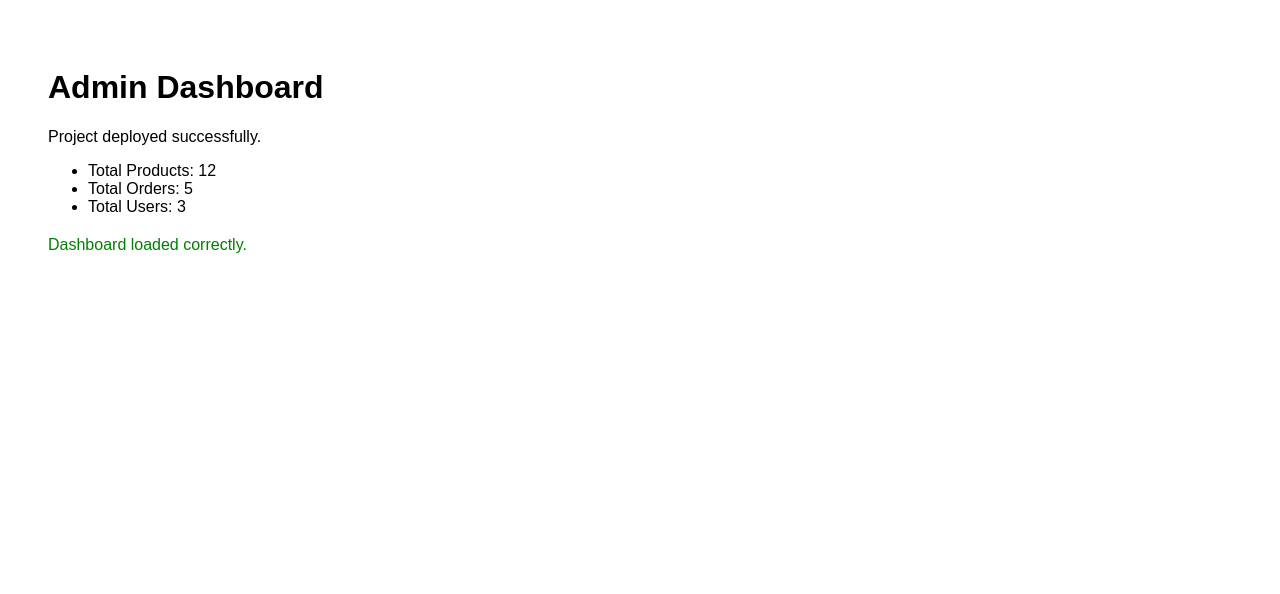
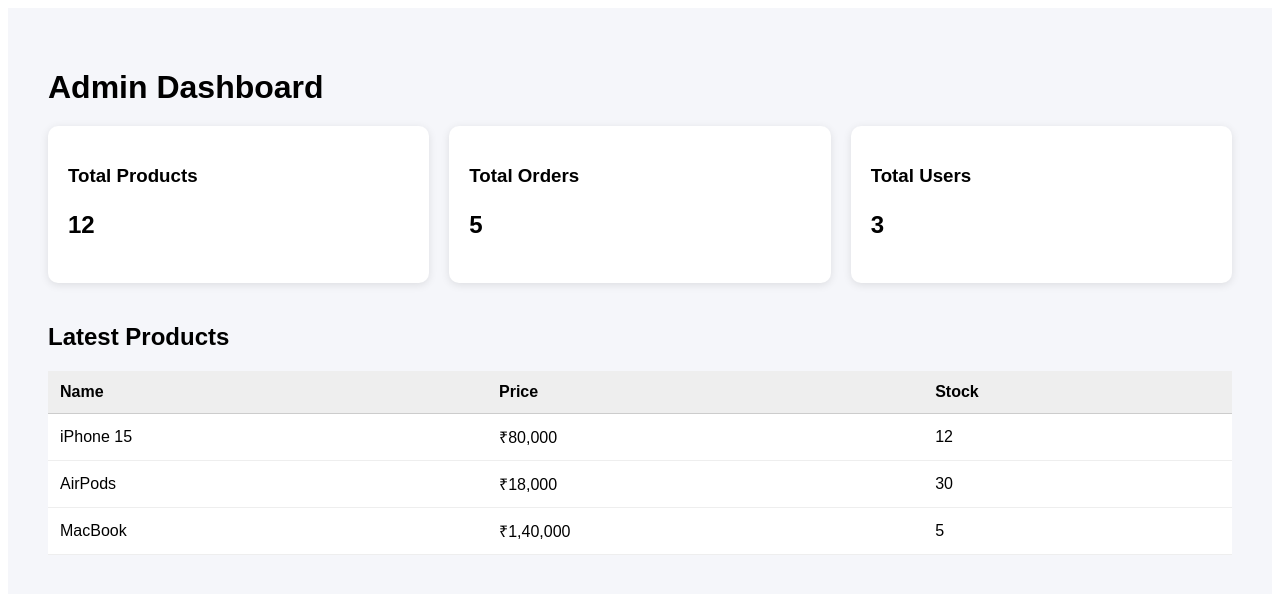
Before and after one commit to abhayrathor280/Webd-SSR-Dashboard, a Next.js app: page /dashboard in a window 1280 px wide. Shown: the top 594 px of the page. Built offline with nearby package versions, Linux system fonts and the light colour scheme.

Commit message:
Update page.tsx

```diff
--- a/app/dashboard/page.tsx
+++ b/app/dashboard/page.tsx
@@ -1,19 +1,82 @@
 export default function Dashboard() {
   return (
-    <div style={{ padding: "40px", fontFamily: "Arial" }}>
-      <h1>Admin Dashboard</h1>
+    <div style={{
+      padding: "40px",
+      fontFamily: "Arial",
+      background: "#f5f6fa",
+      minHeight: "100vh"
+    }}>
+      <h1 style={{ marginBottom: "20px" }}>Admin Dashboard</h1>
 
-      <p>Project deployed successfully.</p>
+      {/* Stats */}
+      <div style={{
+        display: "grid",
+        gridTemplateColumns: "repeat(3, 1fr)",
+        gap: "20px",
+        marginBottom: "40px"
+      }}>
+        <Card title="Total Products" value="12" />
+        <Card title="Total Orders" value="5" />
+        <Card title="Total Users" value="3" />
+      </div>
 
-      <ul>
-        <li>Total Products: 12</li>
-        <li>Total Orders: 5</li>
-        <li>Total Users: 3</li>
-      </ul>
-
-      <p style={{ marginTop: "20px", color: "green" }}>
-        Dashboard loaded correctly.
-      </p>
+      {/* Products table */}
+      <h2>Latest Products</h2>
+      <table style={{
+        width: "100%",
+        borderCollapse: "collapse",
+        background: "#fff"
+      }}>
+        <thead>
+          <tr style={{ background: "#eee" }}>
+            <th style={th}>Name</th>
+            <th style={th}>Price</th>
+            <th style={th}>Stock</th>
+          </tr>
+        </thead>
+        <tbody>
+          <tr>
+            <td style={td}>iPhone 15</td>
+            <td style={td}>₹80,000</td>
+            <td style={td}>12</td>
+          </tr>
+          <tr>
+            <td style={td}>AirPods</td>
+            <td style={td}>₹18,000</td>
+            <td style={td}>30</td>
+          </tr>
+          <tr>
+            <td style={td}>MacBook</td>
+            <td style={td}>₹1,40,000</td>
+            <td style={td}>5</td>
+          </tr>
+        </tbody>
+      </table>
     </div>
   );
 }
+
+function Card({ title, value }: { title: string; value: string }) {
+  return (
+    <div style={{
+      background: "#fff",
+      padding: "20px",
+      borderRadius: "10px",
+      boxShadow: "0 2px 8px rgba(0,0,0,0.1)"
+    }}>
+      <h3 style={{ marginBottom: "10px" }}>{title}</h3>
+      <p style={{ fontSize: "24px", fontWeight: "bold" }}>{value}</p>
+    </div>
+  );
+}
+
+const th = {
+  padding: "12px",
+  borderBottom: "1px solid #ccc",
+  textAlign: "left"
+};
+
+const td = {
+  padding: "12px",
+  borderBottom: "1px solid #eee"
+};
```
